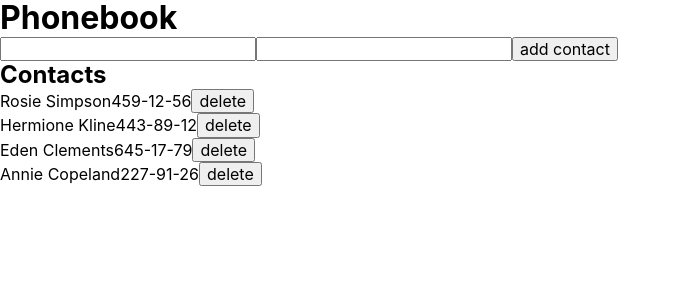
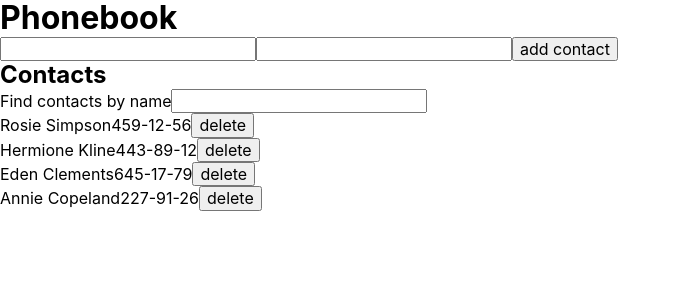
Before and after one commit to Koliadjun/goit-react-hw-02-phonebook, a React (Create React App) app: page / in a window 1280 px wide. Shown: the top 300 px of the page, without its empty margins (0-681 px from the left). Built offline with nearby package versions, Linux system fonts and the light colour scheme.

Commit message:
filter done

```diff
--- a/src/components/Filter/Filter.jsx
+++ b/src/components/Filter/Filter.jsx
@@ -1,12 +1,12 @@
-import React, { Component } from 'react';
-import PropTypes from 'prop-types';
+import React from 'react';
 
-export class Filter extends Component {
-  static propTypes = {};
-
-  render() {
-    return <div></div>;
-  }
-}
+const Filter = ({ value, onChange }) => {
+  return (
+    <label>
+      Find contacts by name
+      <input type="text" value={value} onChange={onChange} />
+    </label>
+  );
+};
 
 export default Filter;
--- a/src/components/Phonebook.jsx
+++ b/src/components/Phonebook.jsx
@@ -16,7 +16,6 @@ export class Phonebook extends Component {
     filter: '',
   };
   formSubmitHandler = data => {
-    console.log(data);
     this.setState(prevState => ({
       contacts: [...prevState.contacts, data],
     }));
@@ -25,18 +24,28 @@ export class Phonebook extends Component {
     this.setState({
       contacts: this.state.contacts.filter(item => id !== item.id),
     });
-    console.log(this.state.contacts);
+  };
+
+  onFilterChange = e => {
+    this.setState({
+      filter: e.currentTarget.value,
+    });
   };
 
   render() {
+    const { contacts, value } = this.state;
+    const normalizeFilter = this.state.filter.toLowerCase();
+    const filteredContacts = contacts.filter(contact =>
+      contact.name.toLowerCase().includes(normalizeFilter),
+    );
     return (
       <>
         <h1>Phonebook</h1>
         <ContactForm onSubmitHandler={this.formSubmitHandler} />
         <h2>Contacts</h2>
-        <Filter />
+        <Filter value={value} onChange={this.onFilterChange} />
         <ContactList
-          contacts={this.state.contacts}
+          contacts={filteredContacts}
           onClick={this.listDeleteHandler}
         />
       </>
```
